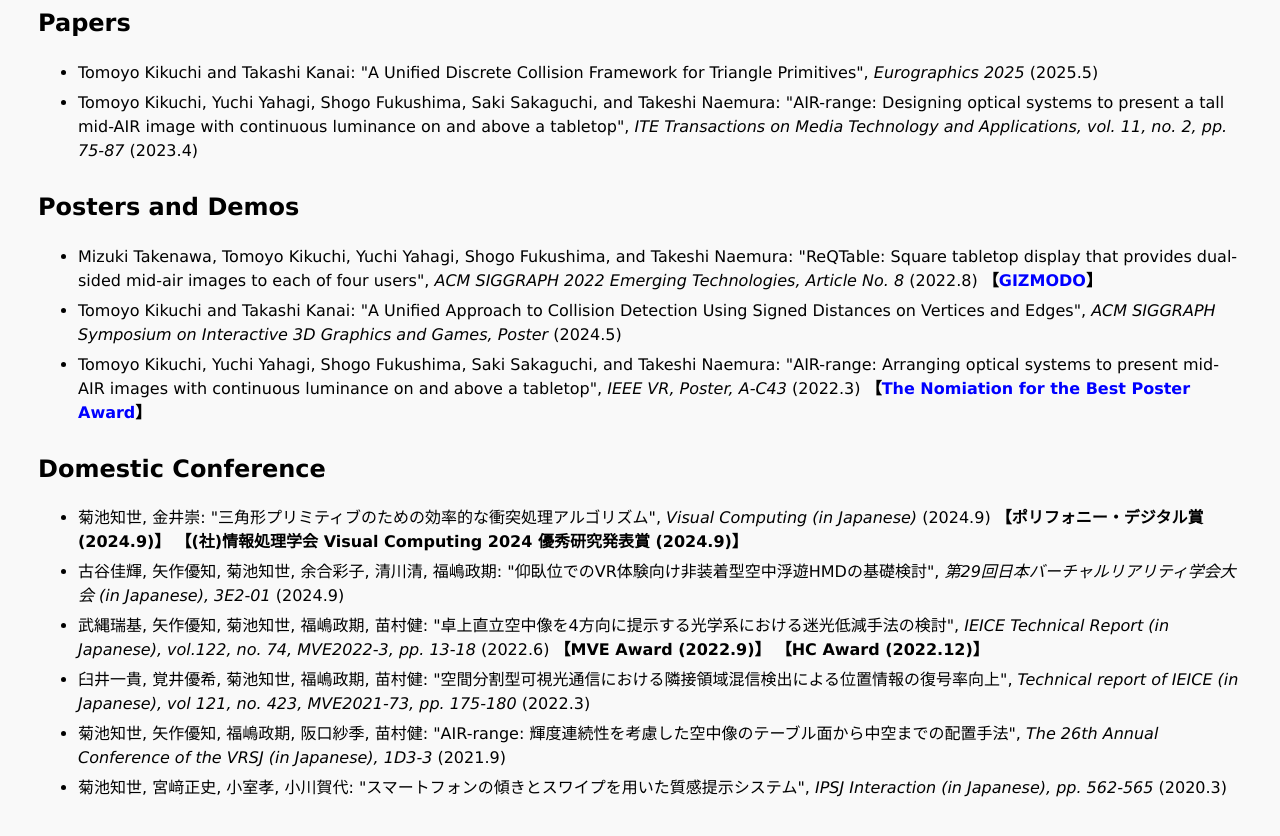
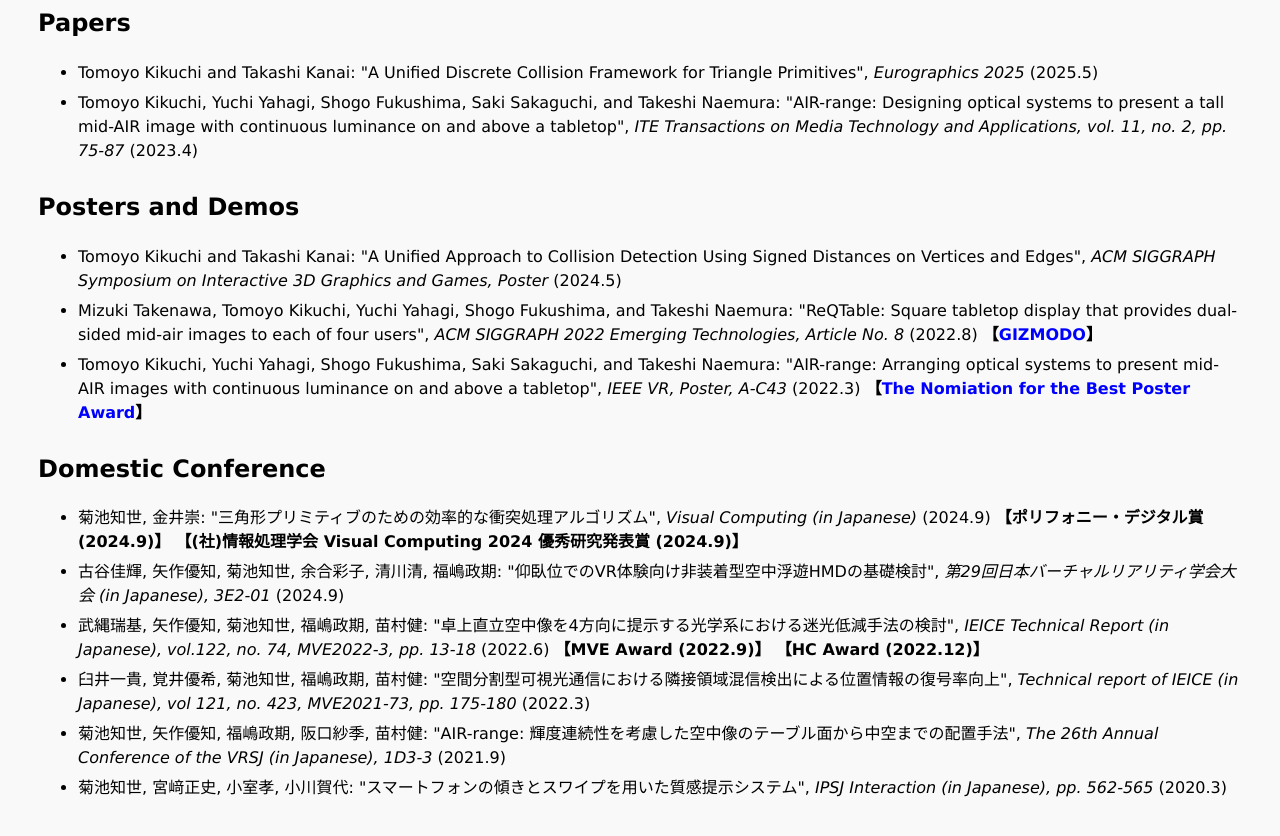
Before and after one commit to ktOmOyo/ktOmOyo.github.io, a plain HTML site: page publications.html in a window 1280 px wide. Shown: the part 114-950 px from the top of the page. Drawn offline with Linux system fonts and the light colour scheme.

Commit message:
Update doi and demo lists

```diff
--- a/publication_list.json
+++ b/publication_list.json
@@ -31,6 +31,17 @@
         }
     },
     {
+        "pickup": false,
+        "category": "poster",
+        "title": "A Unified Approach to Collision Detection Using Signed Distances on Vertices and Edges",
+        "authors": "Tomoyo Kikuchi and Takashi Kanai",
+        "detailed_conference": "ACM SIGGRAPH Symposium on Interactive 3D Graphics and Games, Poster",
+        "year": "2024.5",
+        "links": {
+            "paper": "https://i3dsymposium.org/2024/posters.html"
+        }
+    },
+    {
         "pickup": true,
         "category": "demo",
         "title": "ReQTable: Square tabletop display that provides dual-sided mid-air images to each of four users",
@@ -45,17 +56,6 @@
         },
         "extra": ["GIZMODO"],
         "extra_links": ["https://gizmodo.com.au/2022/08/its-time-to-duel-live-your-yu-gi-oh-fantasy-with-a-hologram-game-table/"]
-    },
-    {
-        "pickup": false,
-        "category": "poster",
-        "title": "A Unified Approach to Collision Detection Using Signed Distances on Vertices and Edges",
-        "authors": "Tomoyo Kikuchi and Takashi Kanai",
-        "detailed_conference": "ACM SIGGRAPH Symposium on Interactive 3D Graphics and Games, Poster",
-        "year": "2024.5",
-        "links": {
-            "paper": "https://i3dsymposium.org/2024/posters.html"
-        }
     },
     {
         "pickup": false,
```
Also changed, not shown: projectpages/eg2025.html (+2 -1 lines).
